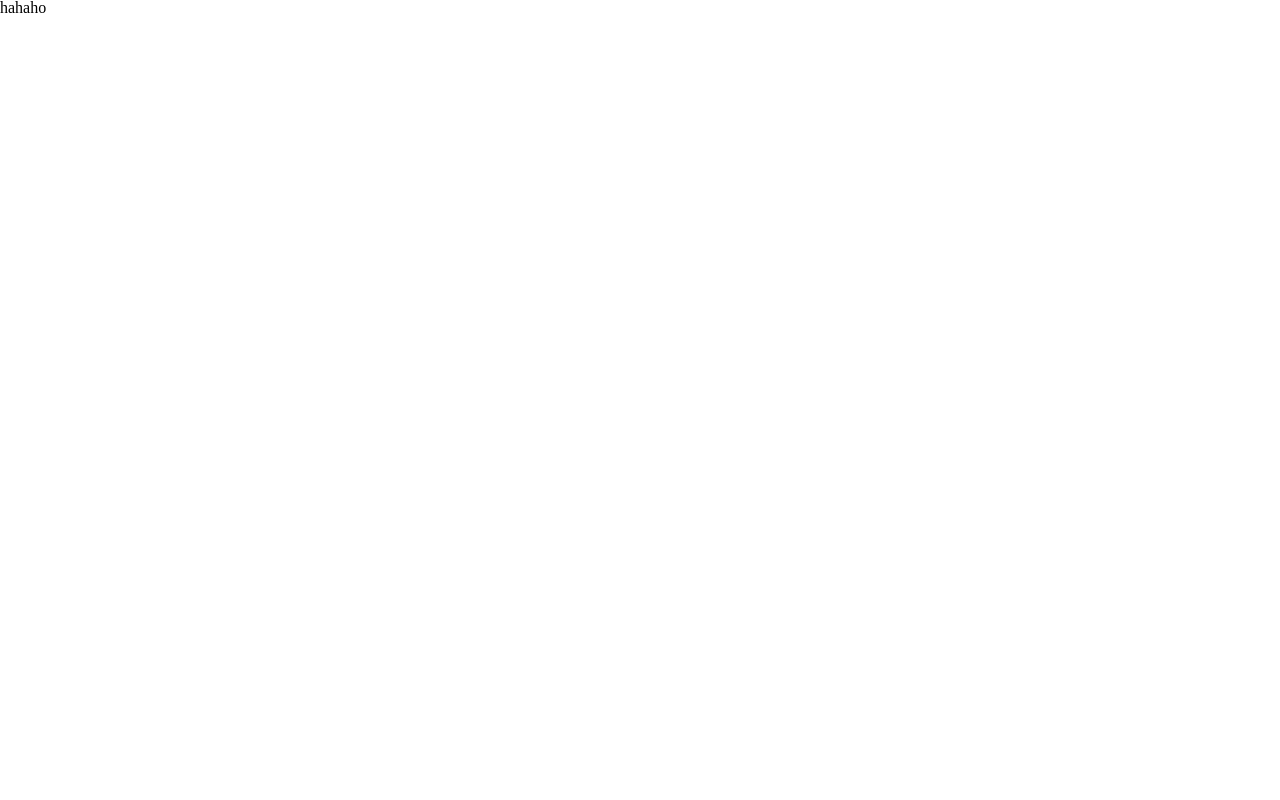
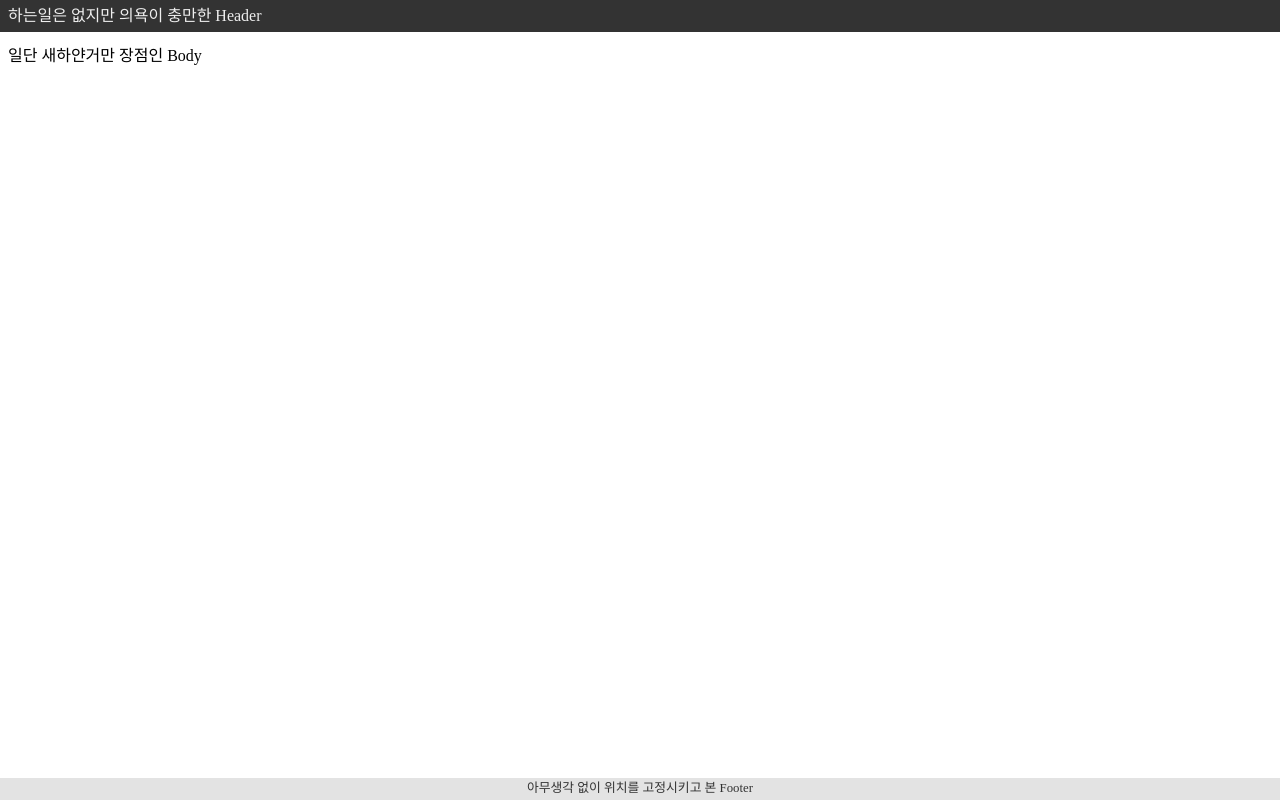
Before and after one commit to saintkim12/__bak__playground-react-202006, a React (Vite) app: page / in a window 1280 px wide. Built offline with nearby package versions, Linux system fonts and the light colour scheme.

Commit message:
컴포넌트화 중

```diff
--- a/src/App.jsx
+++ b/src/App.jsx
@@ -2,17 +2,23 @@ import React from 'react'
 import { Provider } from 'react-redux'
 import { createStore } from 'redux'
 import styled from 'styled-components'
+import { ElHeader, ElBody, ElFooter } from './components'
 import _store from './store'
 
 const Wrap = styled.div`
   width: 100vw;
   height: 100vh;
-  overflow: none;
+  overflow: hidden;
+  position: relative;
 `
 const store = createStore(_store)
 const Element = (
   <Provider store={ store }>
-    <Wrap>hahaho</Wrap>
+    <Wrap>
+      <ElHeader/>
+      <ElBody/>
+      <ElFooter/>
+    </Wrap>
   </Provider>
 )
 export default Element
--- /dev/null
+++ b/src/components/ElBody.jsx
@@ -0,0 +1,15 @@
+import React from 'react'
+import styled from 'styled-components'
+
+const WrapBody = styled.div`
+  padding: 1rem 0.5rem;
+  overflow-y: auto;
+`
+
+const Body = () => (
+  <WrapBody>
+    일단 새하얀거만 장점인 Body
+    <div style={{ height: '2000px' }}></div>
+  </WrapBody>
+)
+export default Body
--- /dev/null
+++ b/src/components/ElFooter.jsx
@@ -0,0 +1,21 @@
+import React from 'react'
+import styled from 'styled-components'
+
+const WrapFooter = styled.footer`
+  position: absolute;
+  left: 0;
+  right: 0;
+  bottom: 0;
+  background-color: #ddd;
+  opacity: 0.8;
+  padding: 0.3rem;
+  font-size: 0.8rem;
+  text-align: center;
+`
+const Footer = () => (
+  <WrapFooter>
+    아무생각 없이 위치를 고정시키고 본 Footer
+  </WrapFooter>
+)
+
+export default Footer
--- /dev/null
+++ b/src/components/ElHeader.jsx
@@ -0,0 +1,15 @@
+import React from 'react'
+import styled from 'styled-components'
+
+const WrapHeader = styled.header`
+  width: 100%;
+  background-color: #333;
+  padding: 0.5rem;
+  color: #eee;
+`
+const Header = () => (
+  <WrapHeader>
+    하는일은 없지만 의욕이 충만한 Header
+  </WrapHeader>
+)
+export default Header
--- /dev/null
+++ b/src/components/index.js
@@ -0,0 +1,7 @@
+import ElHeader from './ElHeader'
+import ElBody from './ElBody'
+import ElFooter from './ElFooter'
+
+export { ElHeader }
+export { ElBody }
+export { ElFooter }
```
